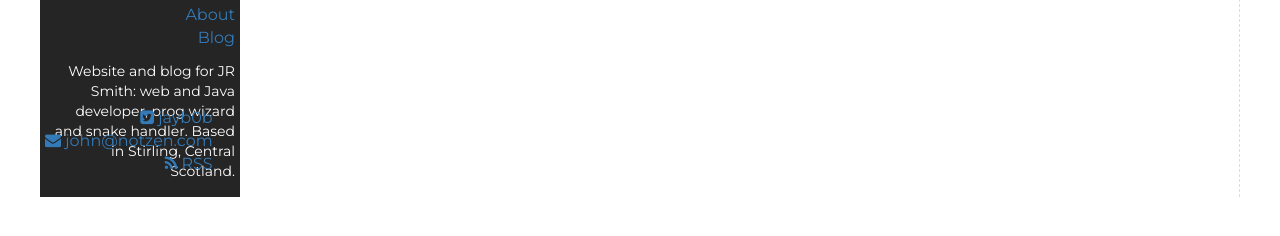
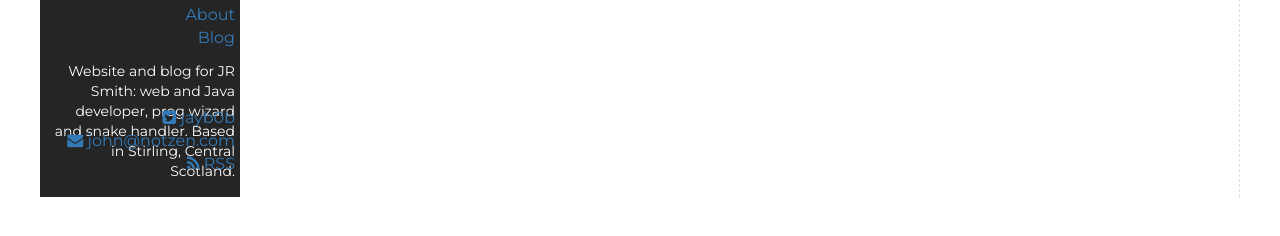
Before and after one commit to jayb0b/jayb0b.github.io, a Jekyll site: the page built from about.md, in a window 1280 px wide. Shown: the part 131-367 px from the top of the page. Built offline with Jekyll 4.4.1, drawn with Linux system fonts in a browser that asks for light colours; nearby versions of some CDN libraries.

Commit message:
new post

```diff
--- a/_sass/bootstrap/custom/_styles.scss
+++ b/_sass/bootstrap/custom/_styles.scss
@@ -5,6 +5,7 @@ body{
 footer {
   position:absolute;
   bottom:5px;
+  right:0px;
 }
 #site-description{
   font-size:$font-size-small;
```
